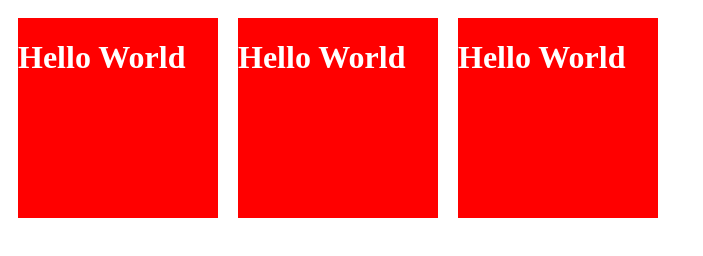
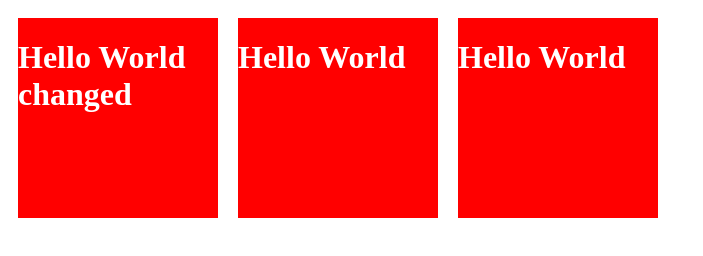
Before and after one commit to HannaPettersson/Github-Test, a plain HTML site: page index.html in a window 1280 px wide. Shown: the whole page, without its empty margins (0-703 px from the left). Drawn offline with Linux system fonts and the light colour scheme.

Commit message:
Changed headline

```diff
--- a/index.html
+++ b/index.html
@@ -11,7 +11,7 @@
     <div class="container">
 
 <div class="box">
-  <h1>Hello World</h1>
+  <h1>Hello World changed</h1>
 </div>
 
 <div class="box">
```
